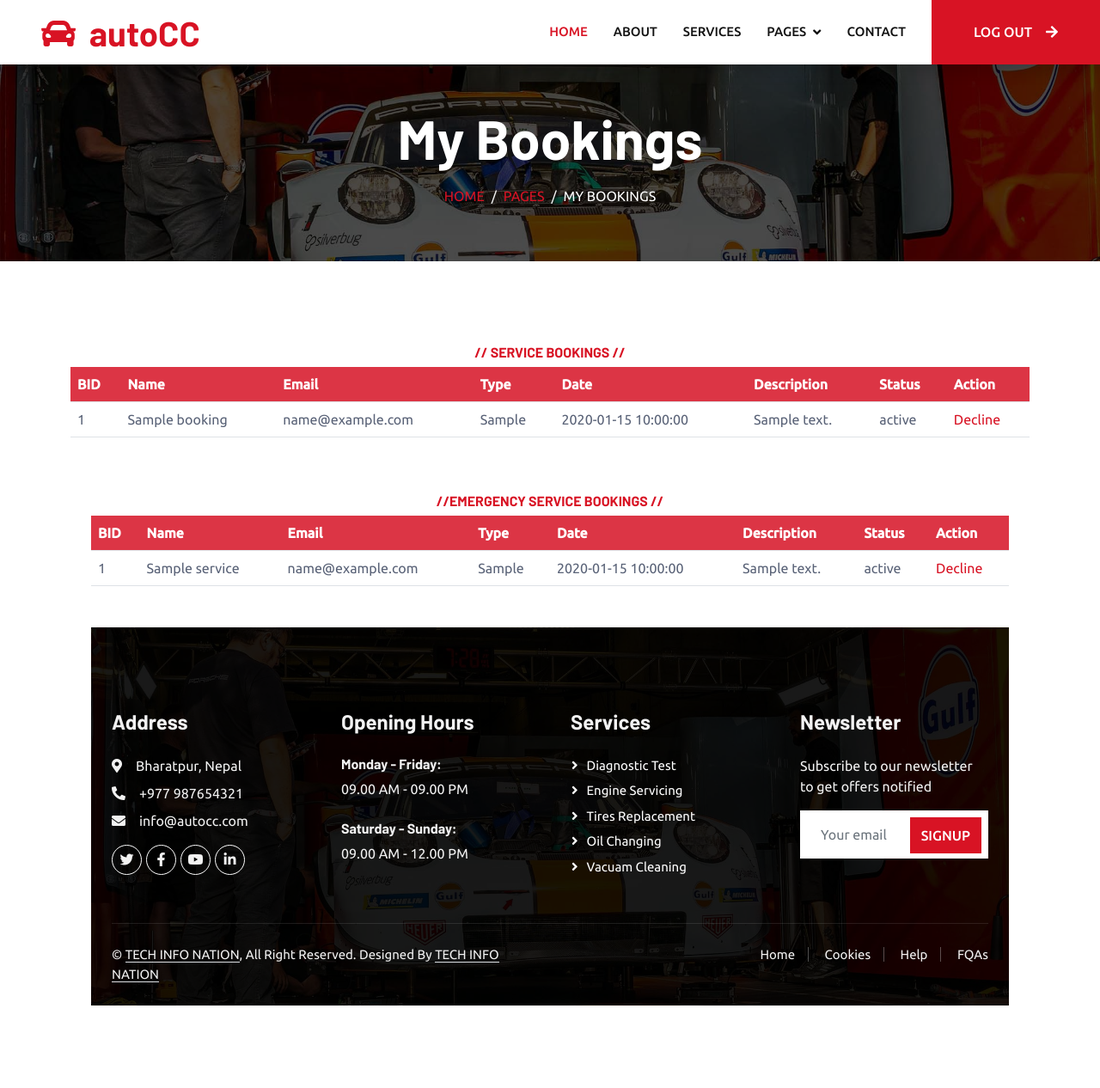
After one commit to KooSL/sunil-auto, a PHP site: page /mybookings.php in a window 1280 px wide. The commit adds this page. Shown: the whole page at 86% size. Run offline with PHP 8.4, Linux system fonts and the light colour scheme; the visitor is signed in with stand-in values (Sample User, id 1); tables that the repository leaves empty or names only in its code hold one stand-in row (values such as "Sample post"); some libraries are stand-ins or nearby versions.

Commit message:
Add files via upload

```diff
--- /dev/null
+++ b/mybookings.php
@@ -0,0 +1,217 @@
+<!DOCTYPE html>
+<html lang="en">
+
+<head>
+    <meta charset="utf-8">
+    <title>AutoCare Connect</title>
+    <meta content="width=device-width, initial-scale=1.0" name="viewport">
+    <meta content="" name="keywords">
+    <meta content="" name="description">
+
+    <!-- Favicon -->
+    <link href="img/favicon.ico" rel="icon">
+
+    <!-- Google Web Fonts -->
+    <link rel="preconnect" href="https://fonts.googleapis.com">
+    <link rel="preconnect" href="https://fonts.gstatic.com" crossorigin>
+    <link href="https://fonts.googleapis.com/css2?family=Barlow:wght@600;700&family=Ubuntu:wght@400;500&display=swap" rel="stylesheet">
+
+    <!-- Icon Font Stylesheet -->
+    <link href="https://cdnjs.cloudflare.com/ajax/libs/font-awesome/5.10.0/css/all.min.css" rel="stylesheet">
+    <link href="https://cdn.jsdelivr.net/npm/bootstrap-icons@1.4.1/font/bootstrap-icons.css" rel="stylesheet">
+
+    <!-- Libraries Stylesheet -->
+    <link href="lib/animate/animate.min.css" rel="stylesheet">
+    <link href="lib/owlcarousel/assets/owl.carousel.min.css" rel="stylesheet">
+    <link href="lib/tempusdominus/css/tempusdominus-bootstrap-4.min.css" rel="stylesheet" />
+    <!-- <script src="https://cdn.tailwindcss.com"></script> -->
+
+    <!-- Customized Bootstrap Stylesheet -->
+    <link href="css/bootstrap.min.css" rel="stylesheet">
+
+    <!-- Template Stylesheet -->
+    <link href="css/style.css" rel="stylesheet">
+</head>
+
+<body>
+    <!-- Spinner Start -->
+    <div id="spinner" class="show bg-white position-fixed translate-middle w-100 vh-100 top-50 start-50 d-flex align-items-center justify-content-center">
+        <div class="spinner-border text-primary" style="width: 3rem; height: 3rem;" role="status">
+            <span class="sr-only">Loading...</span>
+        </div>
+    </div>
+    <!-- Spinner End -->
+
+
+
+
+
+    <!-- Navbar Start -->
+    <?php
+    include 'includes/header.php';
+    ?>
+    <!-- Navbar End -->
+
+
+    <!-- Page Header Start -->
+    <div class="container-fluid page-header mb-5 p-0" style="background-image: url(img/carousel-bg-1.jpg);">
+        <div class="container-fluid page-header-inner py-5">
+            <div class="container text-center">
+                <h1 class="display-3 text-white mb-3 animated slideInDown">My Bookings</h1>
+                <nav aria-label="breadcrumb">
+                    <ol class="breadcrumb justify-content-center text-uppercase">
+                        <li class="breadcrumb-item"><a href="#">Home</a></li>
+                        <li class="breadcrumb-item"><a href="#">Pages</a></li>
+                        <li class="breadcrumb-item text-white active" aria-current="page">My Bookings</li>
+                    </ol>
+                </nav>
+            </div>
+        </div>
+    </div>
+    <!-- Page Header End -->
+
+
+    <?php
+    include 'includes/db.php';
+    $email = $_SESSION['cemail'];
+    $qry3 = "SELECT * FROM bookings WHERE bemail = '$email'";
+    $result3 = mysqli_query($conn, $qry3);
+    ?>
+
+<!-- Contact Start -->
+<div class="container-xxl py-5">
+        <div class="container">
+            <div class="text-center wow fadeInUp" data-wow-delay="0.1s">
+                <h6 class="text-primary text-uppercase">// Service bookings //</h6>
+            </div>
+
+
+        <div class="tables">
+            <table class="table">
+                <tr class="bg-danger text-white">
+                    <th>BID</th>
+                    <th>Name</th>
+                    <th>Email</th>
+                    <th>Type</th>
+                    <th>Date</th>
+                    <th>Description</th>
+                    <th>Status</th>
+                    <th>Action</th>
+                </tr>
+
+                <?php
+                    if(mysqli_num_rows($result3) == 0){
+                        echo '<tr class="text-center"><td colspan="8">No Bookings Found</td></tr>';
+                    }
+                    else {
+                        while($row3 = mysqli_fetch_assoc($result3)){
+                    ?>
+
+                <tr>
+                        <td><?php echo $row3['bid'];?></td>
+                        <td><?php echo $row3['bname'];?></td>
+                        <td><?php echo $row3['bemail'];?></td>
+                        <td><?php echo $row3['btype'];?></td>
+                        <td><?php echo $row3['bdate'];?></td>
+                        <td><?php echo $row3['bdescription'];?></td>
+                        <td><?php echo $row3['bstatus'];?></td>
+
+                        <td>
+                            <a href="mybookings.php?decline_bid=<?php echo $row3['bid'];?>" class="text-indigo-600 hover:text-indigo-900 mr-2" onclick="return confirm('Are you sure to decline?')">Decline</a>
+                        </td>
+                    </tr>
+                    <?php } ?>
+                <?php } ?>
+            </table>
+        </div>
+
+        <?php
+    $qry3 = "SELECT * FROM emergency_services  WHERE eemail = '$email'";
+    include 'includes/db.php';
+    $result3 = mysqli_query($conn, $qry3);
+    ?>
+
+<!-- Contact Start -->
+<div class="container-xxl py-5">
+        <div class="container">
+            <div class="text-center wow fadeInUp" data-wow-delay="0.1s">
+                <h6 class="text-primary text-uppercase">//Emergency Service bookings //</h6>
+            </div>
+
+
+        <div class="tables">
+            <table class="table">
+                <tr class="bg-danger text-white">
+                    <th>BID</th>
+                    <th>Name</th>
+                    <th>Email</th>
+                    <th>Type</th>
+                    <th>Date</th>
+                    <th>Description</th>
+                    <th>Status</th>
+                    <th>Action</th>
+                </tr>
+
+                <?php
+                    if(mysqli_num_rows($result3) == 0){
+                        echo '<tr class="text-center"><td colspan="8">No Bookings Found</td></tr>';
+                    }
+                    else {
+                        while($row3 = mysqli_fetch_assoc($result3)){
+                    ?>
+                <tr>
+                        <td><?php echo $row3['bid'];?></td>
+                        <td><?php echo $row3['bname'];?></td>
+                        <td><?php echo $row3['bemail'];?></td>
+                        <td><?php echo $row3['btype'];?></td>
+                        <td><?php echo $row3['bdate'];?></td>
+                        <td><?php echo $row3['bdescription'];?></td>
+                        <td><?php echo $row3['bstatus'];?></td>
+
+                        <td>
+                            <a href="mybookings.php?decline_bid=<?php echo $row3['bid'];?>" class="text-indigo-600 hover:text-indigo-900 mr-2" onclick="return confirm('Are you sure to decline?')">Decline</a>
+                        </td>
+                    </tr>
+                <?php } ?>
+                <?php } ?>
+            </table>
+        </div>
+
+
+    <!-- Footer Start -->
+    <?php
+    include 'includes/footer.php';
+    ?>
+    <!-- Footer End -->
+
+
+    <!-- Back to Top -->
+    <a href="#" class="btn btn-lg btn-primary btn-lg-square back-to-top"><i class="bi bi-arrow-up"></i></a>
+
+
+    <!-- JavaScript Libraries -->
+    <script src="https://code.jquery.com/jquery-3.4.1.min.js"></script>
+    <script src="https://cdn.jsdelivr.net/npm/bootstrap@5.0.0/dist/js/bootstrap.bundle.min.js"></script>
+    <script src="lib/wow/wow.min.js"></script>
+    <script src="lib/easing/easing.min.js"></script>
+    <script src="lib/waypoints/waypoints.min.js"></script>
+    <script src="lib/counterup/counterup.min.js"></script>
+    <script src="lib/owlcarousel/owl.carousel.min.js"></script>
+    <script src="lib/tempusdominus/js/moment.min.js"></script>
+    <script src="lib/tempusdominus/js/moment-timezone.min.js"></script>
+    <script src="lib/tempusdominus/js/tempusdominus-bootstrap-4.min.js"></script>
+
+    <!-- Template Javascript -->
+    <script src="js/main.js"></script>
+</body>
+
+</html>
+
+<?php
+if (isset($_GET['decline_bid'])) {
+            $cancel_bid = $_GET['decline_bid'];
+            $bstatus = "Declined";
+            $qry5 = "UPDATE bookings SET bstatus = '$bstatus' WHERE bid = '$cancel_bid'";
+            $result3 = mysqli_query($conn, $qry5);
+          }
+?>
--- a/service.php
+++ b/service.php
@@ -313,6 +313,7 @@ if(isset($_POST['book'])){
     $bdate = $_POST['bdate'];
     $bdescription = $_POST['bdescription'];
 
+    if(isset($_SESSION['cemail'])) {
         $qry = "INSERT INTO bookings (bname, bemail, btype, bdate, bdescription) VALUES ('$bname', '$bemail', '$btype', '$bdate', '$bdescription')";
         include 'includes/db.php';
         $result1 = mysqli_query($conn, $qry);
@@ -324,6 +325,10 @@ if(isset($_POST['book'])){
         }else{
             echo "<script>alert('Booking Failed')</script>";
         }
+    }
+    else {
+        echo "<script>alert('Please login to book!'); window.location.href = 'login.php'; </script>";
+    }
 }
 
 ?>
```
Also changed, not shown: booking.php (+7 -2 lines), readme.md (added).
